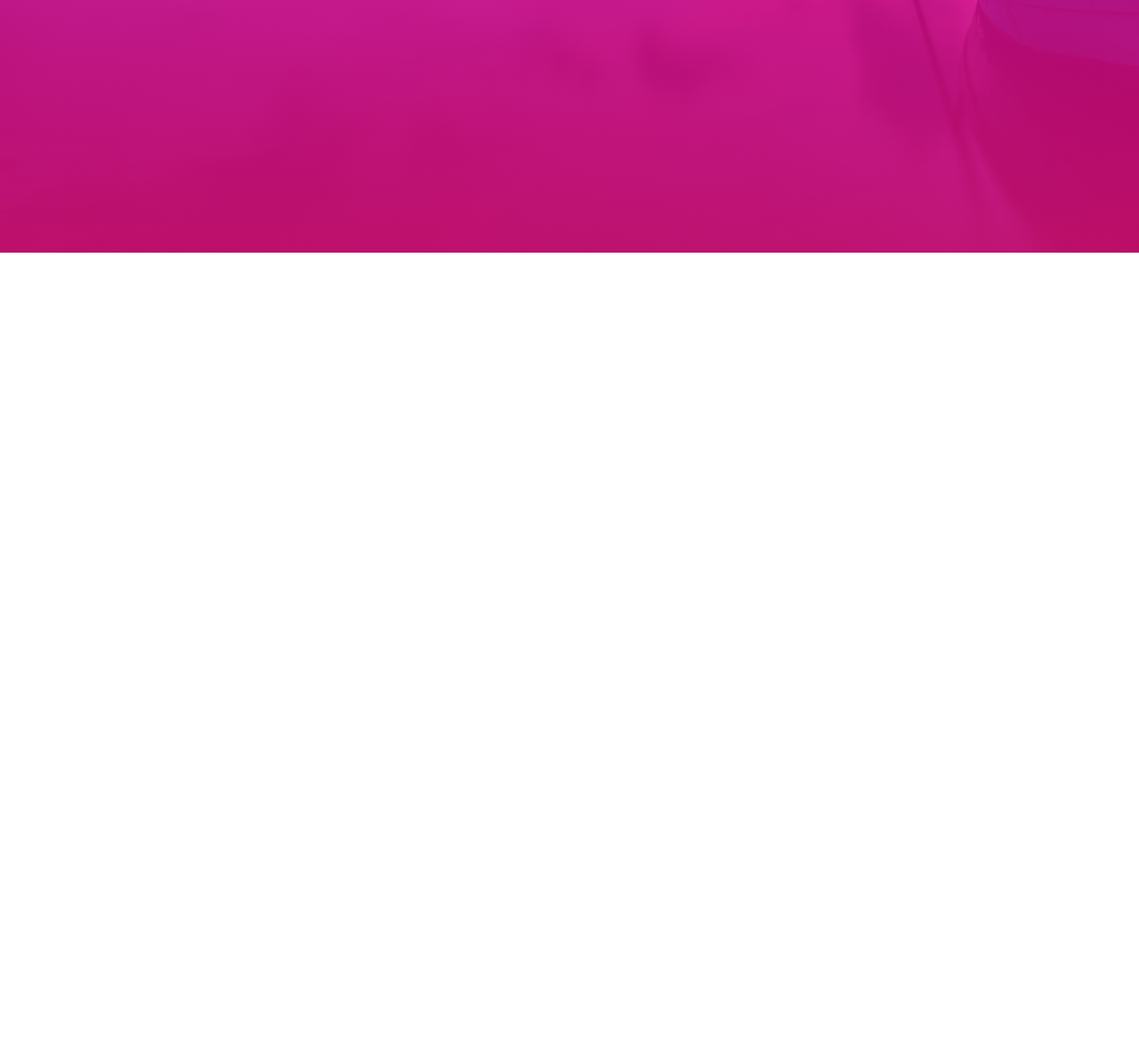
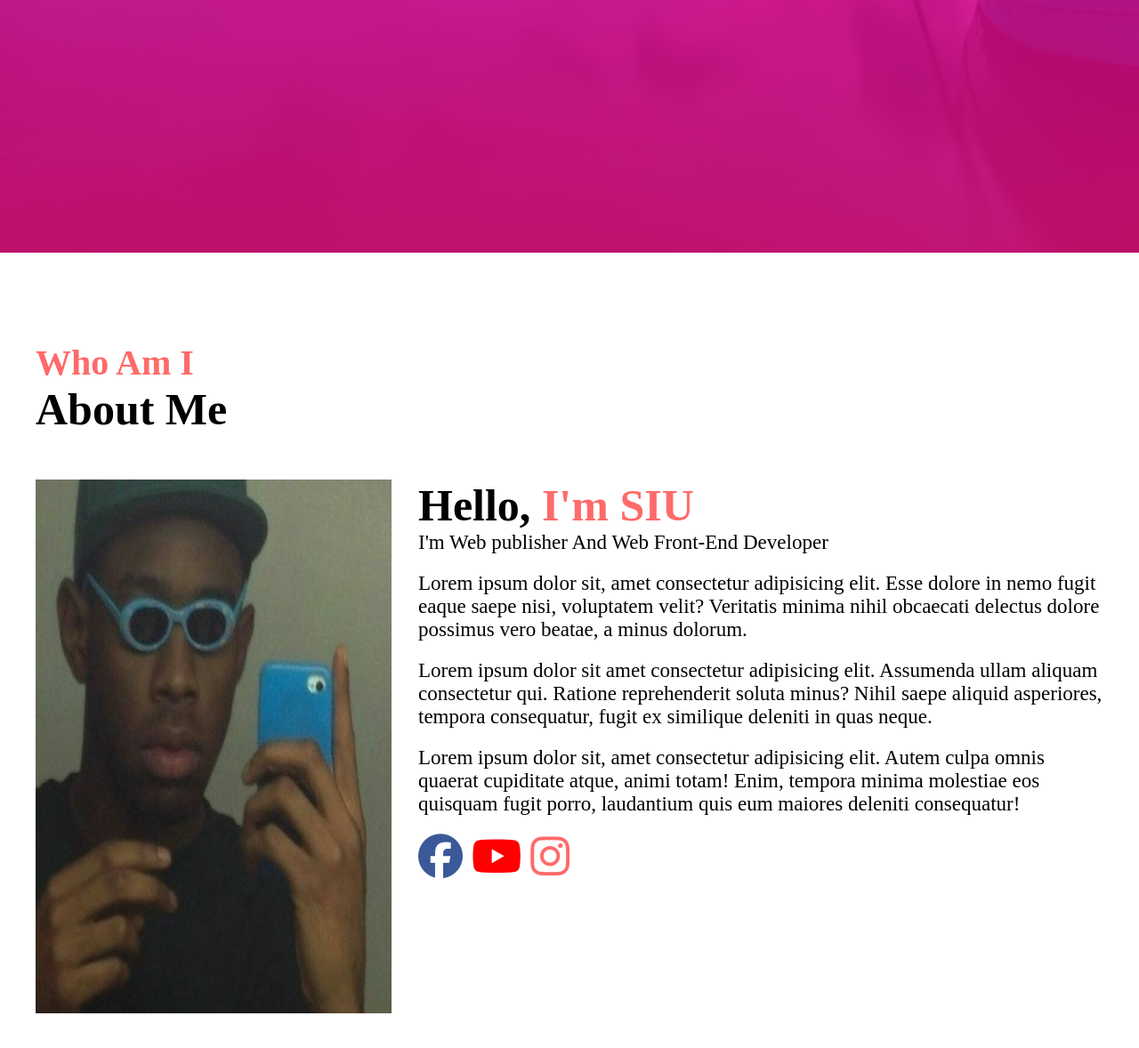
Before and after one commit to siusiwoo/swjb, a plain HTML site: page index.html in a window 1280 px wide. Shown: the part 916-2094 px from the top of the page at 89% size. Before the commit the page ends 1200 px from the top, so only its background shows below. Drawn offline with Linux system fonts and the light colour scheme.

Commit message:
Add files via upload

```diff
--- a/index.html
+++ b/index.html
@@ -5,6 +5,7 @@
     <meta charset="UTF-8">
     <meta name="viewport" content="width=device-width, initial-scale=1.0">
     <title>Document</title>
+    <link rel="stylesheet" href="https://cdnjs.cloudflare.com/ajax/libs/font-awesome/6.6.0/css/all.min.css" integrity="sha512-Kc323vGBEqzTmouAECnVceyQqyqdsSiqLQISBL29aUW4U/M7pSPA/gEUZQqv1cwx4OnYxTxve5UMg5GT6L4JJg==" crossorigin="anonymous" referrerpolicy="no-referrer" />
     <link rel="stylesheet" href="style.css">
 </head>
 
@@ -13,7 +14,7 @@
     <div class="container">
         <div class="header">
             <div class="logo">
-            SU
+                SIU
             </div>
             <ul class="menu">
                 <li><a href="">About</a></li>
@@ -25,12 +26,42 @@
         <div class="main">
             <h1>Welcome my Homepahe</h1>
             <h2>I'M A web Developer</h2>
-            <h3>Lorem ipsum dolor sit amet consectetur adipisicing elit. Accusamus, et quia? Dolor illum porro possimus omnis maxime quia itaque quam eveniet ipsa, nam cum mollitia harum architecto reprehenderit dolore alias?</h3>
+            <h3>Lorem ipsum dolor sit amet consectetur adipisicing elit. Accusamus, et quia? Dolor illum porro possimus
+                omnis maxime quia itaque quam eveniet ipsa, nam cum mollitia harum architecto reprehenderit dolore
+                alias?</h3>
             <button>Download CV</button>
 
         </div>
     </div>
 
+    <div class="about">
+        <h2>Who Am I</h2>
+        <h1>About Me</h1>
+        <div class="contents">
+            <div class="left">
+                <img src="about.jpg" alt="">
+            </div>
+            <div class="right">
+                    <h1>Hello, <span>I'm SIU</span> </h1>
+                    <ul>
+                        <li>I'm Web publisher And Web Front-End Developer</li>
+                        <li>Lorem ipsum dolor sit, amet consectetur adipisicing elit. Esse dolore in nemo fugit eaque saepe nisi, voluptatem velit? Veritatis minima nihil obcaecati delectus dolore possimus vero beatae, a minus dolorum.</li>
+                        <li>Lorem ipsum dolor sit amet consectetur adipisicing elit. Assumenda ullam aliquam consectetur qui. Ratione reprehenderit soluta minus? Nihil saepe aliquid asperiores, tempora consequatur, fugit ex similique deleniti in quas neque.</li>
+                        <li>Lorem ipsum dolor sit, amet consectetur adipisicing elit. Autem culpa omnis quaerat cupiditate atque, animi totam! Enim, tempora minima molestiae eos quisquam fugit porro, laudantium quis eum maiores deleniti consequatur!</li>
+                        <li><i class="fa-brands fa-facebook"></i><i class="fa-brands fa-youtube"></i><i class="fa-brands fa-instagram"></i></li>
+                    </ul>
+            </div>
+        </div>
+    </div>
+
+
+
+
+
+
+
+
+
 </body>
 
 </html>
--- a/style.css
+++ b/style.css
@@ -1,27 +1,38 @@
-*{
-     margin: 0; /* 바깥쪽 여백 */
-    padding: 0; /*안쪽 여백*/
-    box-sizing: border-box;/*테두리 두께 무시*/
+* {
+    margin: 0;
+    /* 바깥쪽 여백 */
+    padding: 0;
+    /*안쪽 여백*/
+    box-sizing: border-box;
+    /*테두리 두께 무시*/
 
 
 }
-a{
-    text-decoration: none;/**/
-    display: block;/**/
-    color: black;/**/
+
+a {
+    text-decoration: none;
+    /**/
+    display: block;
+    /**/
+    color: black;
+    /**/
 }
-li{
-    list-style-type: none;/**/
+
+li {
+    list-style-type: none;
+    /**/
 }
-.container{
+
+.container {
     width: 100%;
     height: 1200px;
-    background: linear-gradient(rgba(195, 8, 219, 0.8),rgba(230, 14, 122, 0.8)), url(R.jpg) no-repeat;
+    background: linear-gradient(rgba(195, 8, 219, 0.8), rgba(230, 14, 122, 0.8)), url(R.jpg) no-repeat;
     background-size: cover;
 
     color: white;
 }
-.header{
+
+.header {
     width: 100%;
     height: 100px;
 
@@ -29,7 +40,8 @@ li{
     justify-content: space-between;
     align-items: center;
 }
-.logo{
+
+.logo {
     width: 200px;
     height: 80px;
 
@@ -38,10 +50,12 @@ li{
     font-weight: bold;
     transition: 0.3s;
 }
-.logo:hover{
+
+.logo:hover {
     color: #ff6a6a;
 }
-.menu{
+
+.menu {
     width: 400px;
     height: 100px;
 
@@ -50,21 +64,24 @@ li{
     align-items: center;
     transition: 0.3s;
 }
-.menu li a:hover{
+
+.menu li a:hover {
     color: #ff6a6a;
 
 }
-.menu li{
+
+.menu li {
     width: 25%;
     text-align: center;
 }
-.menu li a{
+
+.menu li a {
     color: white;
     font-weight: bold;
     font-size: 20px;
 }
 
-.main{
+.main {
     width: 1000px;
     height: 600px;
 
@@ -73,34 +90,97 @@ li{
 
     text-align: center;
 }
-.main h1{
+
+.main h1 {
     font: size 50px;
     margin-bottom: 50px;
 }
-.main h2{
+
+.main h2 {
     font-size: 40px;
 
 }
-.main h3{
+
+.main h3 {
     font-size: 30px;
     font-weight: normal;
 
     margin-bottom: 50px;
 }
-.main button{
+
+.main button {
     font-size: 30px;
 
 
     width: 250px;
     height: 90px;
     border: 3px solid white;
-    border-radius: 20px ;
+    border-radius: 20px;
     background-color: transparent;
 
     color: white;
     transition: 0.3s;
 }
-.main button:hover{
+
+.main button:hover {
     background-color: white;
     color: black;
 }
+
+.about{
+    width: 1200px;
+    height: 800px;
+    margin: 0 auto;
+
+    margin-top: 100px;
+}
+.about h2{
+    font-size: 40px;
+    color: #ff6a6a;
+}
+.about h1{
+    font-size: 50px;
+}
+.about .contents{
+    width: 100%;
+    height: 500px;
+    display: flex;
+
+    margin-top: 50px;
+}
+.about .left{
+    width: 400px;
+    height: 500px;
+}
+.about .left img{
+    width: 400px;
+    height: 600px;
+}
+.about .right{
+    width: 800px;
+    height: 500px;
+
+    padding-left: 30px;
+}
+.about .right span{
+    color: #ff6a6a;
+}
+.about .right li{
+    font-size: 23px;
+    margin-bottom: 20px;
+}
+.fa-facebook{
+    font-size: 50px;
+    color: #3b5998;
+    margin-right: 10px;
+}
+.fa-youtube{
+    font-size: 50px;
+    color: red;
+    margin-right: 10px;
+}
+.fa-instagram{
+    font-size: 50px;
+    color: #ff6a6a;
+    margin-right: 10px;
+}
```
Also changed, not shown: about.jpg (added).
